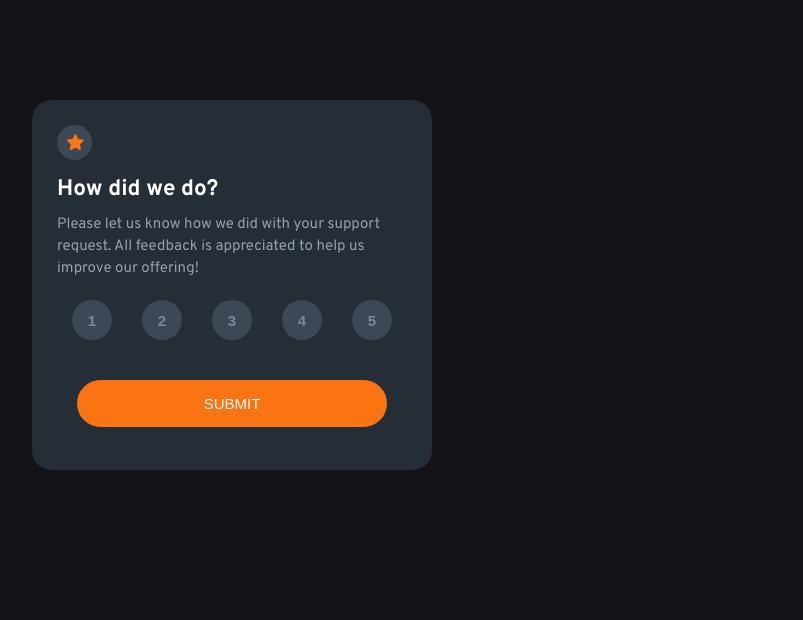
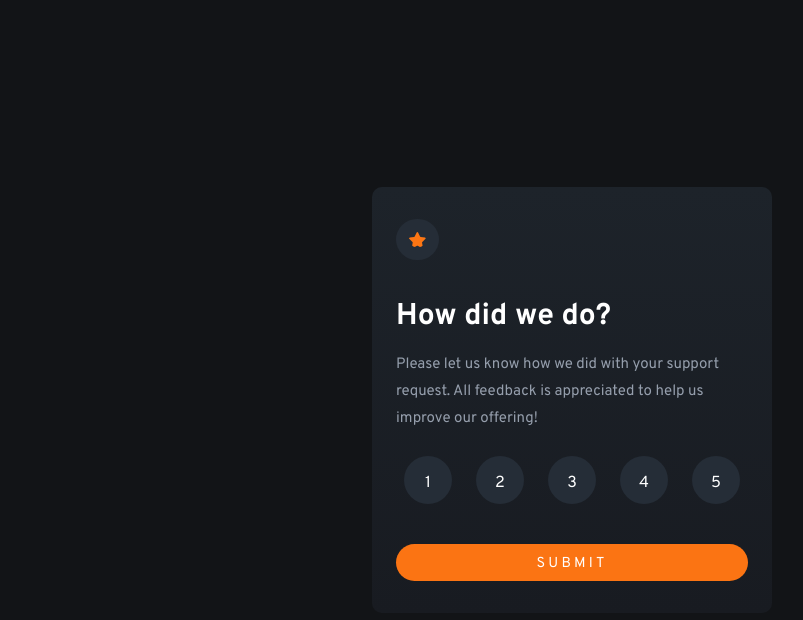
Before and after one commit to ahmetmetinarslan/My-Entry-Level-Projects, a plain HTML site: page interactive-rating-component-main/index.html in a window 1280 px wide. Shown: the whole page, without its empty margins (68-871 px from the left). Drawn offline with Linux system fonts and the light colour scheme.

Commit message:
Frontend Mentor Challenge
Added Interactive Rating Component files.

```diff
--- a/interactive-rating-component-main/index.html
+++ b/interactive-rating-component-main/index.html
@@ -1,61 +1,76 @@
 <!DOCTYPE html>
 <html lang="en">
   <head>
-  <meta charset="UTF-8">
-  <meta name="viewport" content="width=device-width, initial-scale=1.0"> <!-- displays site properly based on user's device -->
+    <meta charset="UTF-8" />
+    <meta name="viewport" content="width=device-width, initial-scale=1.0" />
+    <!-- displays site properly based on user's device -->
 
-  <link rel="icon" type="image/png" sizes="32x32" href="./images/favicon-32x32.png">
-  <link rel="stylesheet" href="style.css">
+    <link
+      rel="icon"
+      type="image/png"
+      sizes="32x32"
+      href="./images/favicon-32x32.png"
+    />
+
+    <link rel="stylesheet" href="style.css" />
 
     <title>Frontend Mentor | Interactive rating component</title>
 
     <!-- Feel free to remove these styles or customise in your own stylesheet 👍 -->
     <style>
+      .attribution {
+        font-size: 11px;
+        text-align: center;
+      }
+      .attribution a {
+        color: hsl(228, 45%, 44%);
+      }
     </style>
   </head>
   <body>
+    <!-- Rating state start -->
+    <main class="container">
+      <img src="./images/icon-star.svg" alt="star">
+      <h1>How did we do?</h1>
+
+      <p>
+        Please let us know how we did with your support request. All
+        feedback is appreciated to help us improve our offering!
+      </p>
+
+      <ul>
+        <li><button class="btn">1</button></li>
+        <li><button class="btn">2</button></li>
+        <li><button class="btn">3</button></li>
+        <li><button class="btn">4</button></li>
+        <li><button class="btn">5</button></li>
+      </ul>
+
+      <button class="btn-submit" id="submit-rating">Submit</button>
+    </main>
+    <!-- Rating state end -->
 
 
-  <main class="container">
-    <div class="card">
-      <div class="star">
-        <span class="circle"><img src="/images/icon-star.svg" alt="star"></span>
-      </div>
-      <div class="text">
-        <h2>How did we do?</h2>
-        <p>Please let us know how we did with your support request. All feedback is appreciated
-          to help us improve our offering!</p>
-      </div>
-      <div class="number">
-        <ul>
-          <li><button class="circle">1</button></li>
-          <li><button class="circle">2</button></li>
-          <li><button class="circle">3</button></li>
-          <li><button class="circle">4</button></li>
-          <li><button class="circle">5</button></li>
-        </ul>
-      </div>
-      <div class="button">
-        <button class="btn">Submit</button>
-      </div>
-    </div>
-  </main>
-
-  <!-- Rating state start -->
-
-  <!-- Rating state end -->
 
     <!-- Thank you state start -->
 
-  <!-- You selected Add rating here out of 5 -->
+    <section class="thank-you hidden">
+      <img src="./images/illustration-thank-you.svg" alt="thankYou">
+      <p class="gray">You Selected
+        <span id="rating" style="display: inline-block; margin: 0 0.3rem;">1</span>
+        out of 5
+      </p>
 
-  <!-- Thank you!
+      <h2>Thank You!</h2>
 
-  We appreciate you taking the time to give a rating. If you ever need more support,
-  don’t hesitate to get in touch! -->
+      <p>
+        We appreciate you taking the time to give a rating. If
+        you ever need more support, don’t hesitate to get in touch!
+      </p>
 
+    </section>
     <!-- Thank you state end -->
-
     <script src="main.js"></script>
+    </div>
   </body>
 </html>
--- a/interactive-rating-component-main/main.js
+++ b/interactive-rating-component-main/main.js
@@ -0,0 +1,22 @@
+const mainContainer = document.querySelector(".container")
+const thanksContainer = document.querySelector(".thank-you")
+const submitButton = document.getElementById("submit-rating")
+const rateAgain = document.getElementById("rate-again")
+const ratings = document.querySelectorAll(".btn")
+const actualRating = document.getElementById("rating")
+
+submitButton.addEventListener("click", () => {
+  mainContainer.style.display = "none"
+  thanksContainer.classList.remove("hidden")
+
+  ratings.forEach((rating) => {
+    rating.addEventListener("click", () => {
+      actualRating.innerHTML = rating.innerHTML
+    })
+  })
+})
+
+rateAgain.addEventListener("click", () => {
+  mainContainer.style.display = "block"
+  thanksContainer.classList.add("hidden")
+})
--- /dev/null
+++ b/interactive-rating-component-main/style.scss
@@ -0,0 +1,161 @@
+@import url("https://fonts.googleapis.com/css2?family=Overpass:wght@400;700&display=swap");
+
+* {
+    margin: 0;
+    padding: 0;
+    box-sizing: border-box;
+}
+
+body {
+    font-family: "Overpass", sans-serif;
+    font-size: 15px;
+    background-color: hsl(216, 12%, 8%);
+    display: flex;
+    flex-direction: column;
+    align-items: center;
+    justify-content: center;
+    min-height: 100vh;
+        h1,
+    h2 {
+    color: #fff;
+    }
+
+    p {
+    line-height: 1.8;
+    color: hsl(217, 12%, 63%);
+    }
+
+    p.disclaimer {
+    padding: 0 1.5rem;
+    max-width: 400px;
+    margin-bottom: 2rem;
+    text-align: center;
+    }
+
+    img {
+    max-width: 100%;
+    }
+
+    ul {
+    list-style-type: none;
+    }
+
+    ul,
+    li,
+    button {
+    font-family: inherit;
+    font-size: 1rem;
+    }
+
+    button {
+    user-select: none;
+    cursor: pointer;
+    }
+
+    .btn {
+    background-color: hsl(213, 19%, 18%);
+    width: 3rem;
+    height: 3rem;
+    color: #ffffff;
+    border: none;
+    outline: none;
+    border-radius: 50%;
+    padding-top: 0.3rem;
+    transition: 0.3s;
+    }
+
+    .btn:hover {
+    background-color: hsl(217, 12%, 63%);
+    }
+
+    .btn:focus {
+    background-color: hsl(25, 97%, 53%);
+    }
+
+    .btn-submit {
+    background-color: hsl(25, 97%, 53%);
+    padding: 0.625rem 2rem 0.5rem;
+    width: 100%;
+    border: none;
+    border-radius: 30px;
+    color: #fff;
+    margin-top: 2rem;
+    transition: 0.3s;
+    text-transform: uppercase;
+    letter-spacing: 0.2rem;
+    font-size: 0.9rem;
+    }
+
+    .btn-submit:hover {
+    background-color: #fff;
+    color: hsl(25, 97%, 53%);
+    }
+
+    .container,
+    .thank-you {
+    background-image: linear-gradient(
+        to bottom,
+        hsl(212, 18%, 14%),
+        hsl(220, 16%, 11%)
+    );
+    max-width: 400px;
+    padding: 2rem 1.5rem;
+    border-radius: 0.625rem;
+    }
+
+    .container img {
+    padding: 0.8rem;
+    border-radius: 50%;
+    background-color: hsl(213, 19%, 18%);
+    margin-bottom: 2rem;
+    }
+
+    .container h1,
+    .thank-you h2 {
+    margin-bottom: 1rem;
+    }
+
+    .container p,
+    .thank-you p {
+    margin-bottom: 1rem;
+    }
+
+    .container ul {
+    display: flex;
+    flex-wrap: wrap;
+    align-items: center;
+    justify-content: space-between;
+    }
+
+    .container ul li {
+    margin: 0.5rem;
+    }
+
+    .thank-you {
+    text-align: center;
+    }
+
+    .thank-you.hidden {
+    display: none;
+    }
+
+    .thank-you h2 {
+    margin-top: 2rem;
+    }
+
+    .thank-you img {
+    display: block;
+    margin: 0 auto 1rem;
+    }
+
+    p.gray {
+    display: inline-block;
+    background-color: hsl(213, 19%, 18%);
+    color: hsl(25, 97%, 53%);
+    padding: 0.3rem 1rem 0;
+    border-radius: 30px;
+    display: flex;
+    align-items: center;
+    justify-content: center;
+    }
+}
```
Also changed, not shown: interactive-rating-component-main/style.css, 1 other file. Lines whose indentation alone changed are shown as unchanged.
